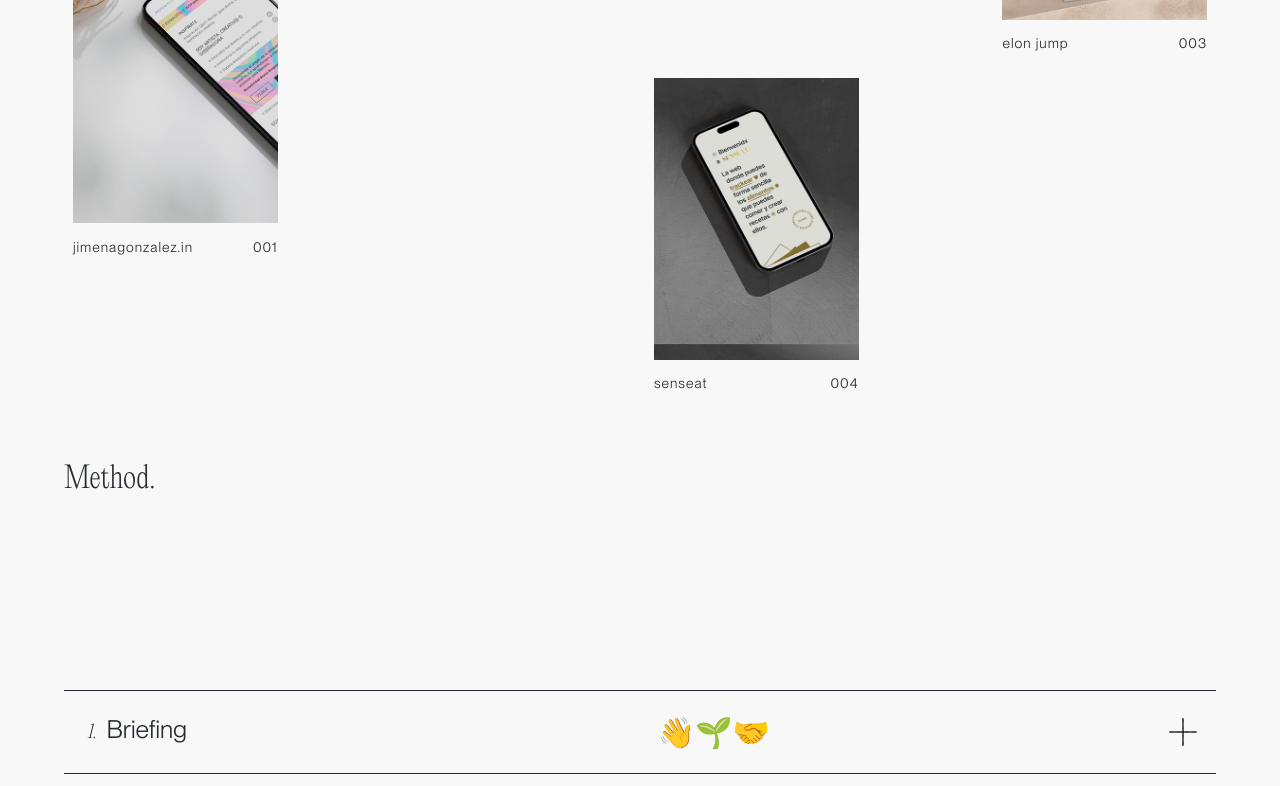
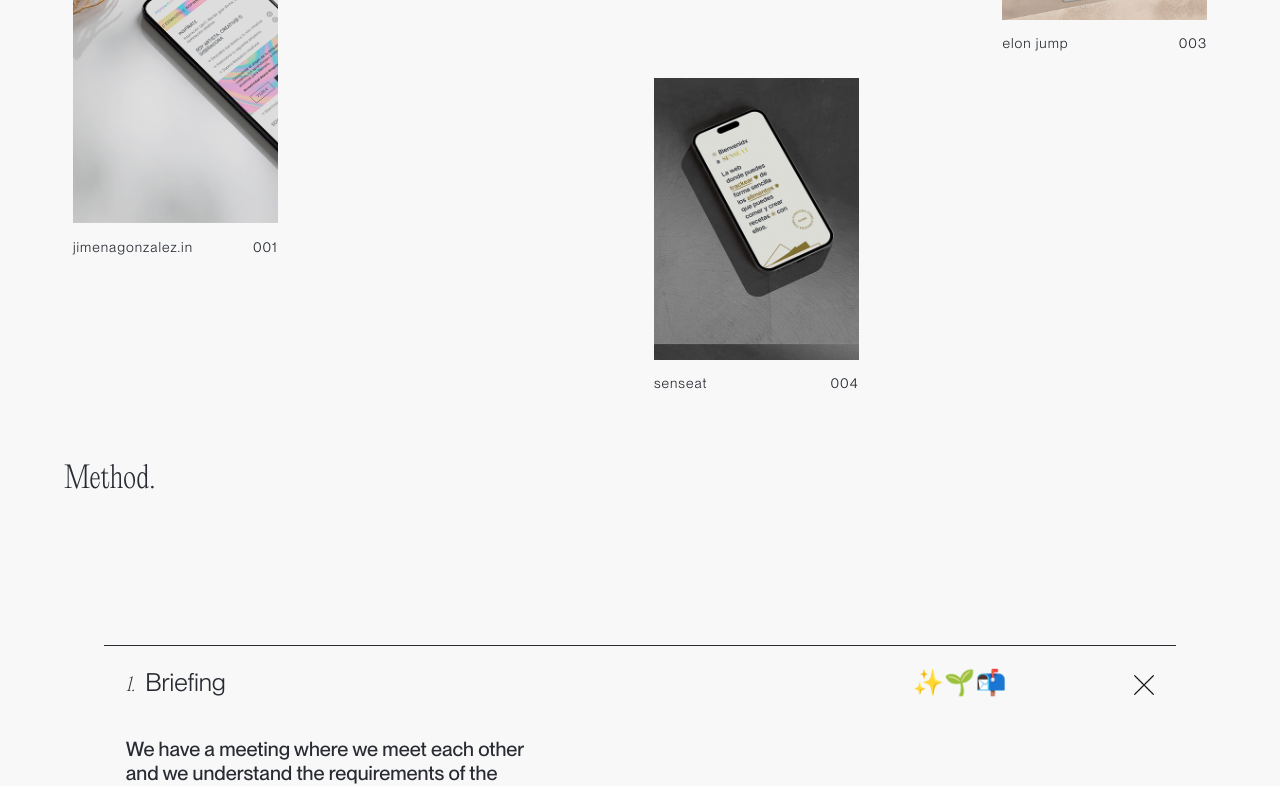
Before and after one commit to vicentegarcya/vicentegarcya-web, a React (Create React App) app: page / in a window 1280 px wide. Shown: the part 2000-2786 px from the top of the page. Built offline with nearby package versions, Linux system fonts and the light colour scheme.

Commit message:
finish method section and welcome page animation

```diff
--- a/package.json
+++ b/package.json
@@ -7,6 +7,7 @@
     "@testing-library/jest-dom": "^5.16.4",
     "@testing-library/react": "^13.2.0",
     "@testing-library/user-event": "^13.5.0",
+    "gsap": "^3.12.2",
     "react": "^18.1.0",
     "react-dom": "^18.1.0",
     "react-router-dom": "^6.13.0",
--- a/src/Home.css
+++ b/src/Home.css
@@ -8,6 +8,7 @@
   padding: 3rem 4rem;
   display: flex;
   align-items: flex-end;
+  background-color: var(--main-white);
 }
 
 .welcome_wrapper {
@@ -15,8 +16,7 @@
   background-position-y: -380px;
   background-position-x: -170px;
   background-size: 115%;
-
-  position: absolute;
+  position: fixed;
   top: 0;
   left: 0;
   width: 100%;
@@ -96,7 +96,7 @@
   flex-direction: column;
   justify-content: space-between;
   padding: 1rem 4rem;
-  background-color: var(--main-white);
+  background: var(--main-white);
 }
 
 .about_main {
@@ -384,13 +384,13 @@
 }
 
 .metodologia_main {
-  width: 100%;
+  width: 93%;
   height: auto;
   display: flex;
   flex-direction: column;
   justify-content: space-between;
   margin-bottom: 7.5%;
-  margin: auto 0;
+  margin: auto;
 }
 
 .metodologia_main p {
--- a/src/Home.js
+++ b/src/Home.js
@@ -1,19 +1,46 @@
-import { useRef } from "react";
+import { useEffect, useRef } from "react";
 import "./Home.css";
 import SectionTitle from "./components/SectionTitle/SectionTitle";
 import { Link } from "react-router-dom";
 import MetodologiaStep from "./components/MetodologiaStep/MetodologiaStep";
 
+import { gsap } from "gsap";
+import { ScrollTrigger } from "gsap/dist/ScrollTrigger";
+
+
 function Home() {
+  gsap.registerPlugin(ScrollTrigger);
+
+  const welcomeWrapper = useRef();
   const aboutSection = useRef();
   const projectsSection = useRef();
   const metodologiaSection = useRef();
+  const firstMethod = useRef();
+
+  useEffect(() => {
+    firstMethod.current.click();
+
+    gsap.fromTo(
+      welcomeWrapper.current,
+      {
+        opacity: 0.25
+      },
+      {
+        opacity: 0,
+        scrollTrigger: {
+          trigger: welcomeWrapper.current,
+          start: "bottom 95%",
+          end: "bottom end",
+          scrub: true,
+        },
+      }
+    );
+  },[])
 
   return (
     <div className="Home">
       <section className="welcome">
-        <div className="welcome_wrapper"></div>
-        <div className="welcome_wrapper_plant"></div>
+        <div ref={welcomeWrapper} className="welcome_wrapper"></div>
         <div className="welcome_content">
           <div className="welcome_content_left">
             <p>
@@ -193,29 +220,30 @@ function Home() {
         <SectionTitle title="Method"></SectionTitle>
         <div className="metodologia_main">
           <MetodologiaStep
+            ref={firstMethod}
             number={1}
             title="Briefing"
-            description="We have a meeting where we meet each other and we start to understand
+            description="We have a meeting where we meet each other and we understand
           the requirements of the project, the problems and the solutions :)"
-            emojis={["👋", "🌱", "🤝"]}
+            emojis={["✨", "🌱", "📬"]}
           ></MetodologiaStep>
           <MetodologiaStep
             number={2}
             title="Proposal"
             description="I propose different designs and I check with you if that's ok. Once you validate the design vibe and ideas, I'll make a final design to show yo how it would look like."
-            emojis={["👋", "🌱", "🤝"]}
+            emojis={["💻", "💍", "🤝"]}
           ></MetodologiaStep>
           <MetodologiaStep
             number={3}
             title="Crafting"
             description="I code the website delivering weekly updates so you can give me feedback and see how it's going. In this stage, I should receive the necessary content for the web."
-            emojis={["👋", "🌱", "🤝"]}
+            emojis={["🎩", "💡", "👨🏻‍🎨"]}
           ></MetodologiaStep>
           <MetodologiaStep
             number={4}
             title="Handoff"
             description="I put the web online and hand you over the documentation and the source code. We have an exit meeting where I'll explain you everyting and solve any doubt."
-            emojis={["👋", "🌱", "🤝"]}
+            emojis={["📦", "📓", "❤️"]}
           ></MetodologiaStep>
         </div>
       </section>
--- a/src/components/MetodologiaStep/MetodologiaStep.css
+++ b/src/components/MetodologiaStep/MetodologiaStep.css
@@ -9,8 +9,8 @@
   overflow-y: hidden;
 }
 
-.metodologia_step:last-child {
-  border-bottom: 1px solid var(--main-black);
+.metodologia_step {
+  cursor: pointer;
 }
 
 .metodologia_step > div > p:nth-child(1) {
@@ -31,20 +31,19 @@
 
 .metodologia_step > div:nth-child(1) {
   width: 40%;
-  transition: all 2s cubic-bezier(0.175, 0.885, 0.32, 1.275);
+  transition: all 1.5s cubic-bezier(0.175, 0.885, 0.32, 1.275);
 }
 
 .metodologia_step > div:nth-child(2) {
-  width: 10%;
+  width: 8%;
   display: flex;
   flex-direction: row;
   justify-content: space-between;
-  margin: auto 25% auto 0;
+  margin-left: 23%;
 }
 
 .metodologia_step > div:nth-child(2) > div {
-  /* filter: contrast(130%) grayscale() brightness(80%); */
-  font-size: 30px;
+  font-size: 25px;
 }
 
 .metodologia_step > div:nth-child(3) {
@@ -52,10 +51,11 @@
   height: 20px;
   background-image: url("../../images/x.png");
   background-size: cover;
-  margin: auto 0;
+  margin-top: 0.75%;
   transition: all 2s cubic-bezier(0.175, 0.885, 0.32, 1);
 }
 
 .metodologia_step > div:nth-child(3):hover {
-    cursor: pointer;
+    scale: 1.2;
+    transition: all 1s cubic-bezier(0.165, 0.84, 0.44, 1);
 }
--- a/src/components/MetodologiaStep/MetodologiaStep.js
+++ b/src/components/MetodologiaStep/MetodologiaStep.js
@@ -1,8 +1,14 @@
 import { useState } from "react";
 import "./MetodologiaStep.css";
 import { animated, useSpring } from "@react-spring/web";
+import { forwardRef } from "react";
 
-export default function MetodologiaStep({ number, title, description, emojis }) {
+const MetodologiaStep = forwardRef(function MetodologiaStep({
+  number,
+  title,
+  description,
+  emojis,
+}, ref) {
   const [isDesplegado, setIsDesplegado] = useState(false);
 
   const openAnimation = useSpring({
@@ -11,7 +17,17 @@ export default function MetodologiaStep({ number, title, description, emojis })
       maxHeight: isDesplegado ? "500px" : "0",
       marginBottom: isDesplegado ? "1rem" : "0rem",
     },
-    config: { duration: "300" },
+  });
+
+  const emojisStyle = useSpring({
+    from: {
+      filter: "contrast(150%) grayscale(60%) brightness(70%)",
+    },
+    to: {
+      filter: isDesplegado
+        ? "contrast(100%) grayscale(0%) brightness(100%)"
+        : "contrast(150%) grayscale(60%) brightness(70%)",
+    },
   });
 
   const rotateCross = useSpring({
@@ -20,7 +36,11 @@ export default function MetodologiaStep({ number, title, description, emojis })
   });
 
   return (
-    <div className="metodologia_step">
+    <div
+      ref={ref}
+      className="metodologia_step"
+      onClick={() => setIsDesplegado(!isDesplegado)}
+    >
       <animated.div style={openAnimation}>
         <p>
           <span>
@@ -30,19 +50,20 @@ export default function MetodologiaStep({ number, title, description, emojis })
         </p>
         <p>{description}</p>
       </animated.div>
-      <div>
+      <animated.div style={emojisStyle}>
         {emojis.map((emoji, index) => {
-          return <div>{emoji}</div>;
+          return <div key={index}>{emoji}</div>;
         })}
-      </div>
+      </animated.div>
       <animated.div
         style={
           !isDesplegado
             ? { transform: rotateCross.x.to((value) => `rotate(${value}deg)`) }
             : undefined
         }
-        onClick={() => setIsDesplegado(!isDesplegado)}
       ></animated.div>
     </div>
   );
-}
+});
+
+export default MetodologiaStep;
--- a/src/index.css
+++ b/src/index.css
@@ -55,6 +55,7 @@ body {
   font-size: 16px;
   position: relative;
   overflow-x: hidden;
+  background-color: var(--main-white);
 }
 
 body::-webkit-scrollbar{
```
Also changed, not shown: 1 other file (tests, documents, lock files or other folders).
